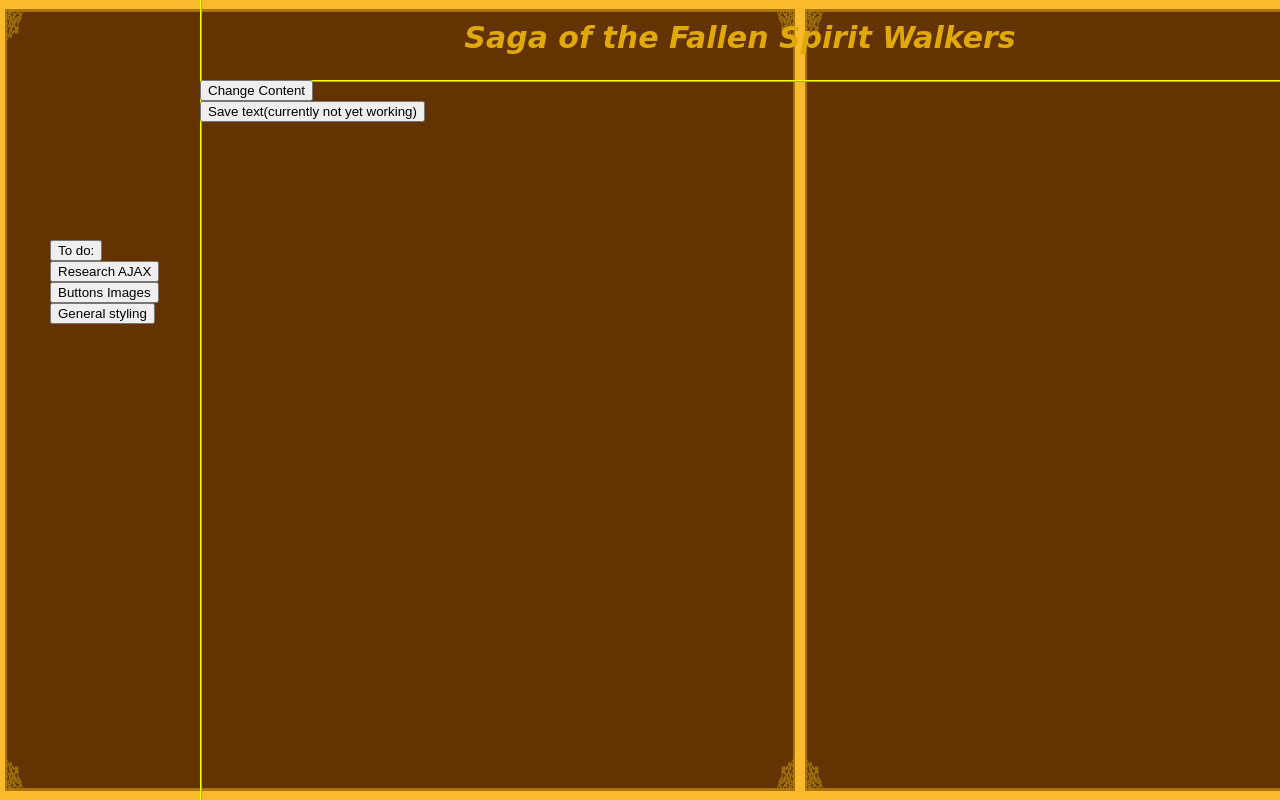
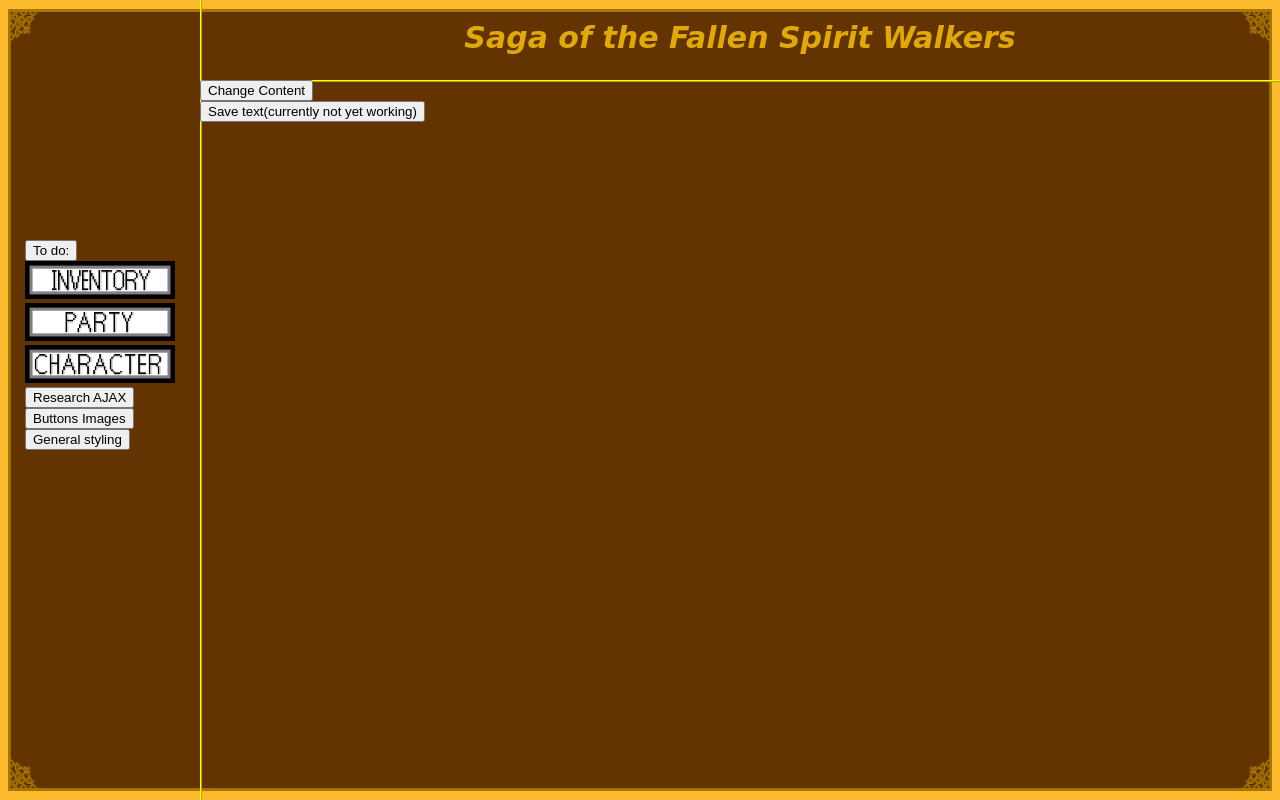
Before and after one commit to KyleLukassen/InternShipGame, a PHP site: page / in a window 1280 px wide. Run offline with PHP 8.4, Linux system fonts and the light colour scheme.

Commit message:
Sidebar Buttons added

```diff
--- a/Index.html
+++ b/Index.html
@@ -11,6 +11,9 @@
             <div class="SideBar">
                 <div class="SideBarBtns">
                     <button>To do:</button><br>
+                    <img class="SideBarButton" src="./Images/Inventory Button 2.png">
+                    <img class="SideBarButton" src="./Images/Party Button.png">
+                    <img class="SideBarButton" src="./Images/Character Button.png">
                     <button>Research AJAX</button><br>
                     <button>Buttons Images</button><br>
                     <button>General styling</button><br>
--- a/Style/stylesheet.css
+++ b/Style/stylesheet.css
@@ -1,6 +1,7 @@
 body{
     background-image: url("../Images/BackgroundImage.png");
-    background-size: 100vh 100vh;
+    background-repeat: no-repeat;
+    background-size: 100% 100%;
     margin: 0%;
     padding: 0%;
     color: #e0a906;
@@ -36,5 +37,9 @@ body{
 }
 .SideBarBtns{
     padding-top: 30vh;
-    padding-left: 50px;
+    padding-left: 25px;
 }
+.SideBarButton{
+    width: 150px;
+    height: 38px;
+}
```
Also changed, not shown: Images/Character Button.png (added), Images/Inventory Button 2.png (added), Images/Party Button.png (added).
